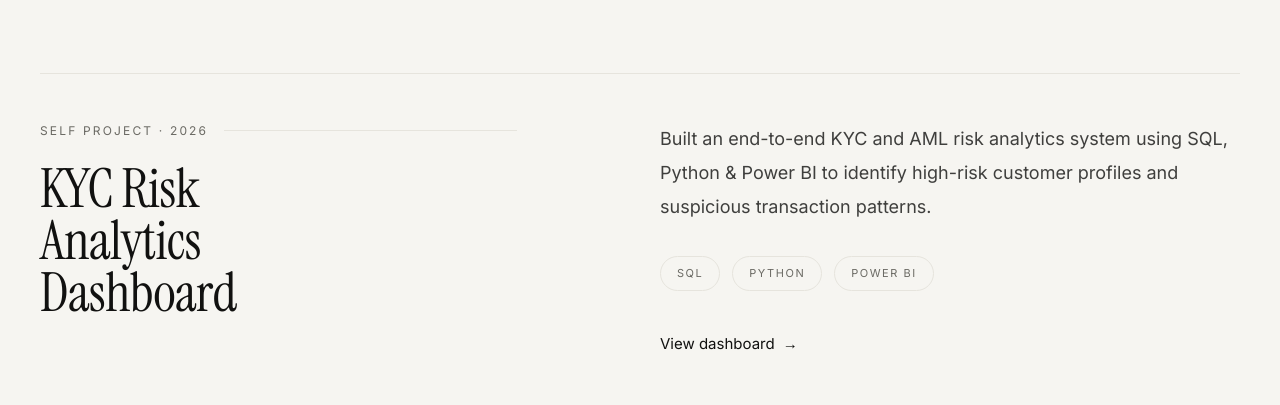
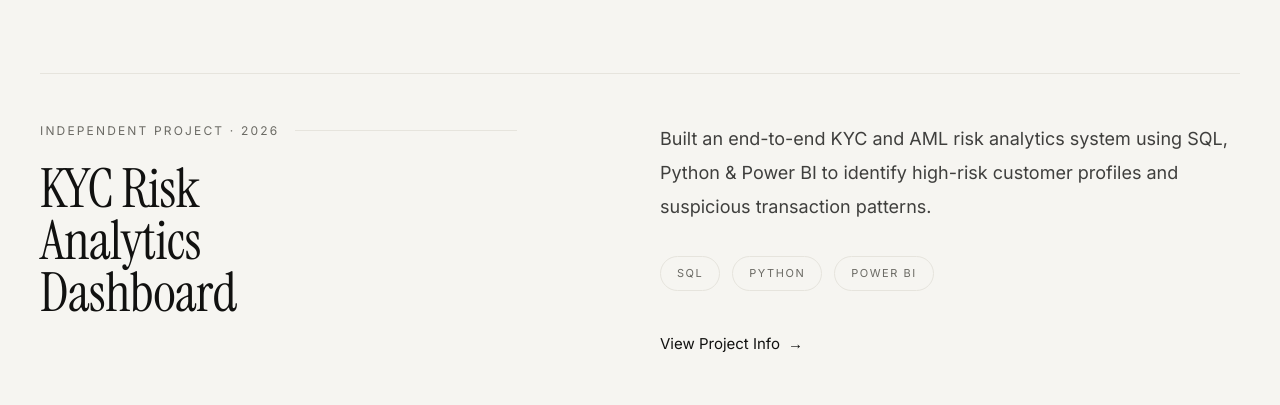
Before and after one commit to SangeethaDurgam8/My-Portfolio, a Next.js app: page / in a window 1280 px wide. Shown: the part 2100-2505 px from the top of the page. Built offline with nearby package versions, Linux system fonts and the light colour scheme.

Commit message:
Updated featured projects section-1

```diff
--- a/components/FeaturedProjects.tsx
+++ b/components/FeaturedProjects.tsx
@@ -23,7 +23,7 @@ const projects = [
   {
     id: "02",
     year: "2026",
-    company: "Self Project",
+    company: "Independent Project",
     title: "KYC Risk Analytics Dashboard",
 
     description:
@@ -32,7 +32,7 @@ const projects = [
     tags: ["SQL", "Python", "Power BI"],
 
     link: "",
-    linkText: "View dashboard",
+    linkText: "View Project Info",
   },
 
   {
```
